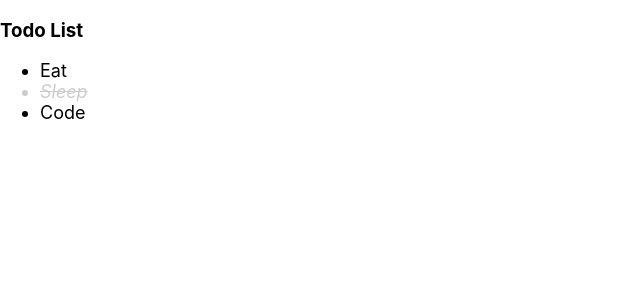
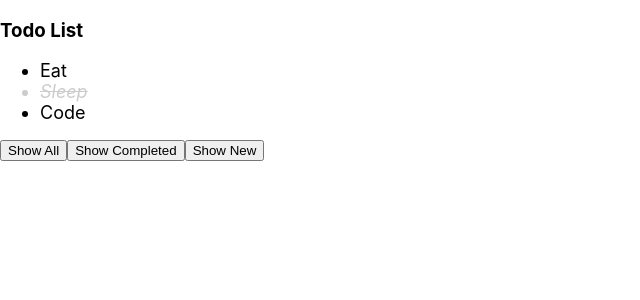
Before and after one commit to thienvu97ht/ReactJS-EasyFrontend, a React (Create React App) app: page / in a window 1280 px wide. Shown: the top 300 px of the page, without its empty margins (0-640 px from the left). Built offline with nearby package versions, Linux system fonts and the light colour scheme.

Commit message:
28. Lab: Filter Todo

```diff
--- a/src/features/Todo/index.jsx
+++ b/src/features/Todo/index.jsx
@@ -23,6 +23,7 @@ function TodoFeature(props) {
   ];
 
   const [todoList, setTodoList] = useState(initTodoList);
+  const [filterStatus, setFilterStatus] = useState("all");
 
   const handleTodoClick = (todo, index) => {
     // Clone current array to the new one
@@ -39,10 +40,28 @@ function TodoFeature(props) {
     setTodoList(newTodoList);
   };
 
+  const handleShowAllClick = () => {
+    setFilterStatus("all");
+  };
+  const handleShowCompletedClick = () => {
+    setFilterStatus("completed");
+  };
+  const handleShowNewClick = () => {
+    setFilterStatus("new");
+  };
+
+  const renderedTodoList = todoList.filter(
+    (todo) => filterStatus === "all" || filterStatus === todo.status
+  );
   return (
     <div>
       <h3>Todo List</h3>
-      <TodoList todoList={todoList} onTodoClick={handleTodoClick} />
+      <TodoList todoList={renderedTodoList} onTodoClick={handleTodoClick} />
+      <div>
+        <button onClick={handleShowAllClick}>Show All</button>
+        <button onClick={handleShowCompletedClick}>Show Completed</button>
+        <button onClick={handleShowNewClick}>Show New</button>
+      </div>
     </div>
   );
 }
```
